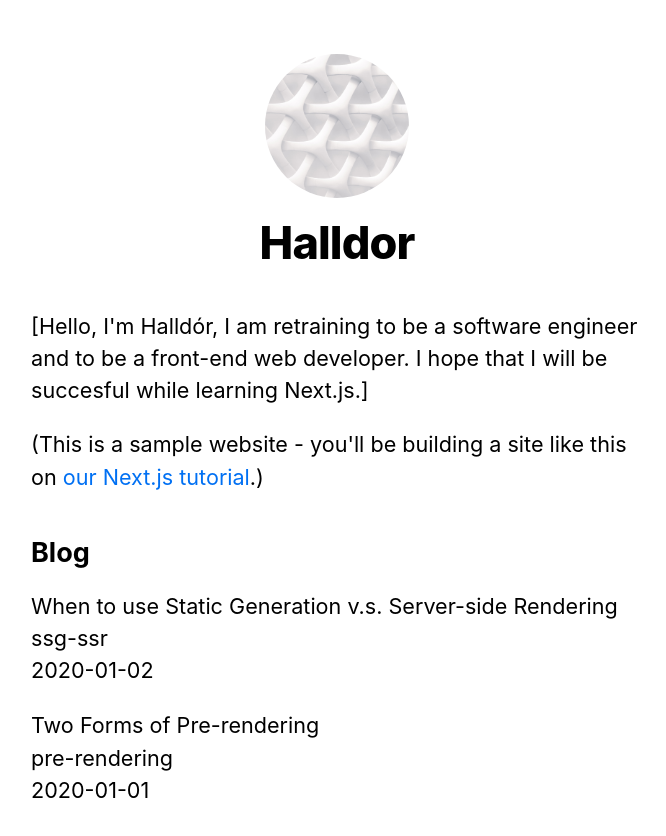
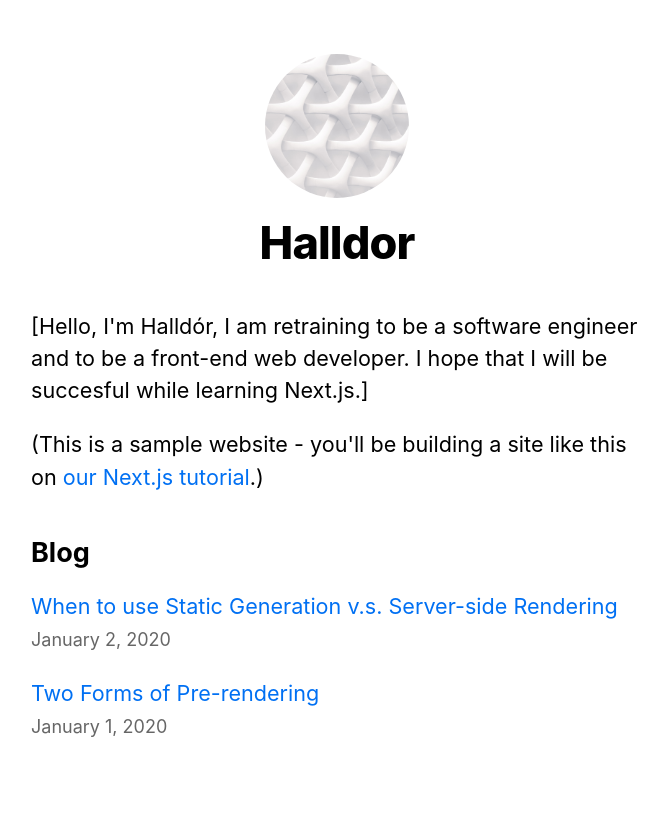
Before and after one commit to derhalljon/nextjspractice, a Next.js app: page / in a window 1280 px wide. Shown: the top 836 px of the page, without its empty margins (303-969 px from the left). Built offline with nearby package versions, Linux system fonts and the light colour scheme.

Commit message:
lesson 2 with dates and stuff

```diff
--- a/pages/index.js
+++ b/pages/index.js
@@ -1,10 +1,12 @@
 import Head from 'next/head'
-import Layout, { siteTitle } from '../components/layout'
+import Link from 'next/link'
+import Date from '../components/date'
+import Layout, {siteTitle} from '../components/layout'
 import utilStyles from '../styles/utils.module.css'
 
-import { getSortedPostsData } from '../lib/posts'
+import {getSortedPostsData} from '../lib/posts'
 
-export default function Home({ allPostsData }) {
+export default function Home({allPostsData}) {
   return (
     <Layout home>
       <Head>
@@ -22,11 +24,13 @@
         <ul className={utilStyles.list}>
           {allPostsData.map(({ id, date, title }) => (
             <li className={utilStyles.listItem} key={id}>
-              {title}
+              <Link href={`/posts/${id}`}>
+              <a>{title}</a>
+              </Link>
               <br />
-              {id}
-              <br />
-              {date}
+              <small className={utilStyles.lightText}>
+                <Date dateString={date} />
+              </small>
             </li>
           ))}
         </ul>
```
Also changed, not shown: pages/posts/[id].js (+10 -6 lines).
